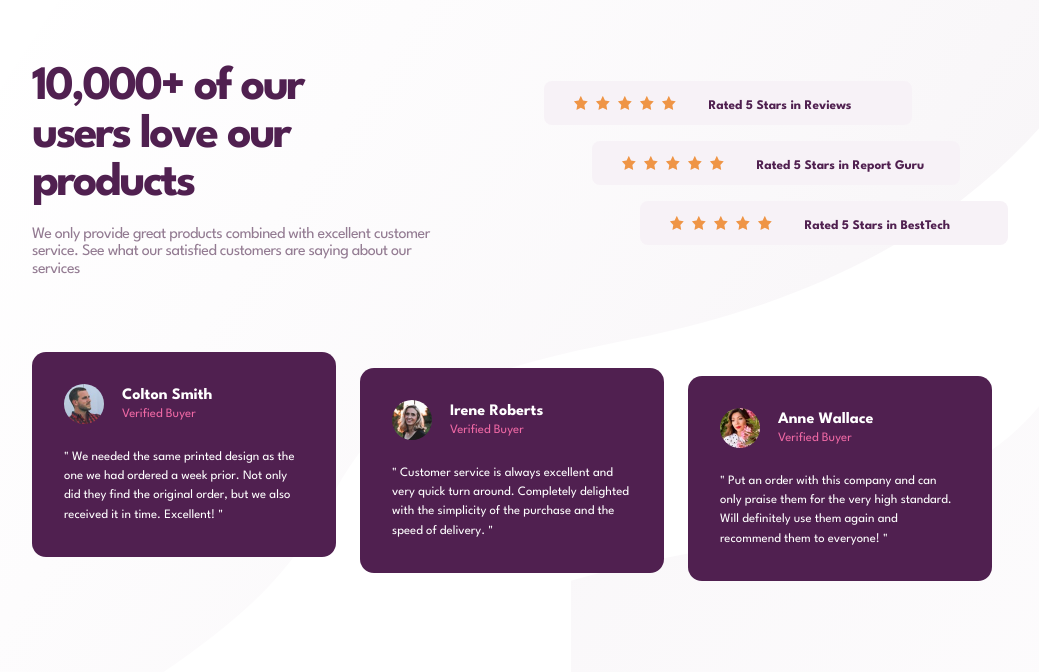
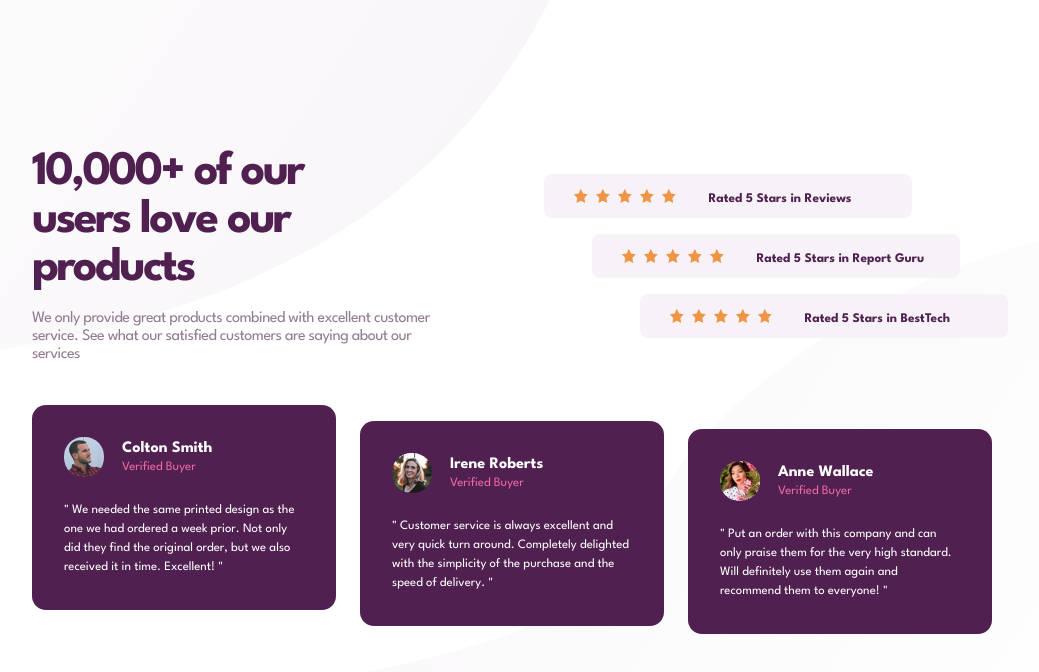
Before and after one commit to ErrorCode710/social-proof-section-master, a plain HTML site: page index.html in a window 1280 px wide. Shown: the whole page, without its empty margins (128-1167 px from the left). Drawn offline with Linux system fonts and the light colour scheme.

Commit message:
Major changes

```diff
--- a/style.css
+++ b/style.css
@@ -73,7 +73,8 @@ body {
   display: grid;
   align-items: start;
   justify-content: center;
-  /* place-content: center; */
+  min-height: 100vh;
+  place-content: center;
   min-height: 100vh;
   background-color: var(--clr-neutral-4);
   background-image: url(images/bg-pattern-top-mobile.svg),
@@ -83,14 +84,17 @@ body {
   background-attachment: fixed, fixed;
   background-size: contain, contain;
 }
-
+/* Wrapper */
+.wrapper {
+  display: grid;
+}
 /* Container Styling */
 .container {
   margin: 5rem 1.5rem;
-  margin: 5rem 1.5rem;
-  max-width: 1440px;
+  max-width: 90rem;
+  /* max-width: 1440px;
   margin-left: auto;
-  margin-right: auto;
+  margin-right: auto; */
 }
 
 /* Typography Styling */
@@ -111,11 +115,22 @@ h1 {
   color: var(--clr-neutral-1);
   margin: 0.75rem;
 }
+/* Product ad section styling*/
+.product__ad {
+  display: grid;
+  grid-template-rows: 1fr;
+  row-gap: 1rem;
+}
 
 /* rating styling */
+.rating {
+  display: grid;
+  grid-template-rows: 1fr 1fr 1fr;
+  gap: 1rem;
+}
 .rating__review {
   background-color: var(--clr-neutral-2);
-  margin-bottom: 1rem;
+  /* margin-bottom: 1rem; */
   padding: 0.5rem 0;
   border-radius: 0.5rem;
 }
@@ -175,7 +190,7 @@ h1 {
 .profile__photo img {
   width: 2.5rem;
   height: 2.5rem;
-  border-radius: 50%;
+  border-radius: 1.2rem;
 }
 
 /* Media Queries  */
@@ -205,7 +220,7 @@ h1 {
     grid-template-columns: 1fr 1fr;
     column-gap: 4rem;
     align-items: center;
-    padding-bottom: 2rem;
+    /* padding-bottom: 2rem; */
   }
   /* Typography */
   h1 {
@@ -249,4 +264,21 @@ h1 {
     align-items: center;
     min-height: 18rem;
   }
+
+  /* Background */
+  body {
+    background-color: var(--clr-neutral-4);
+    background-image: url(images/bg-pattern-top-desktop.svg),
+      url(images/bg-pattern-bottom-desktop.svg);
+    background-position: left -600px top -5px, right 20px bottom -220px;
+    background-repeat: no-repeat, no-repeat;
+    background-attachment: fixed, fixed;
+    background-size: contain, contain;
+  }
 }
+
+/* @media (min-width: 2660px) {
+  .rating{
+    margin-left: auto;
+  }
+} */
```
